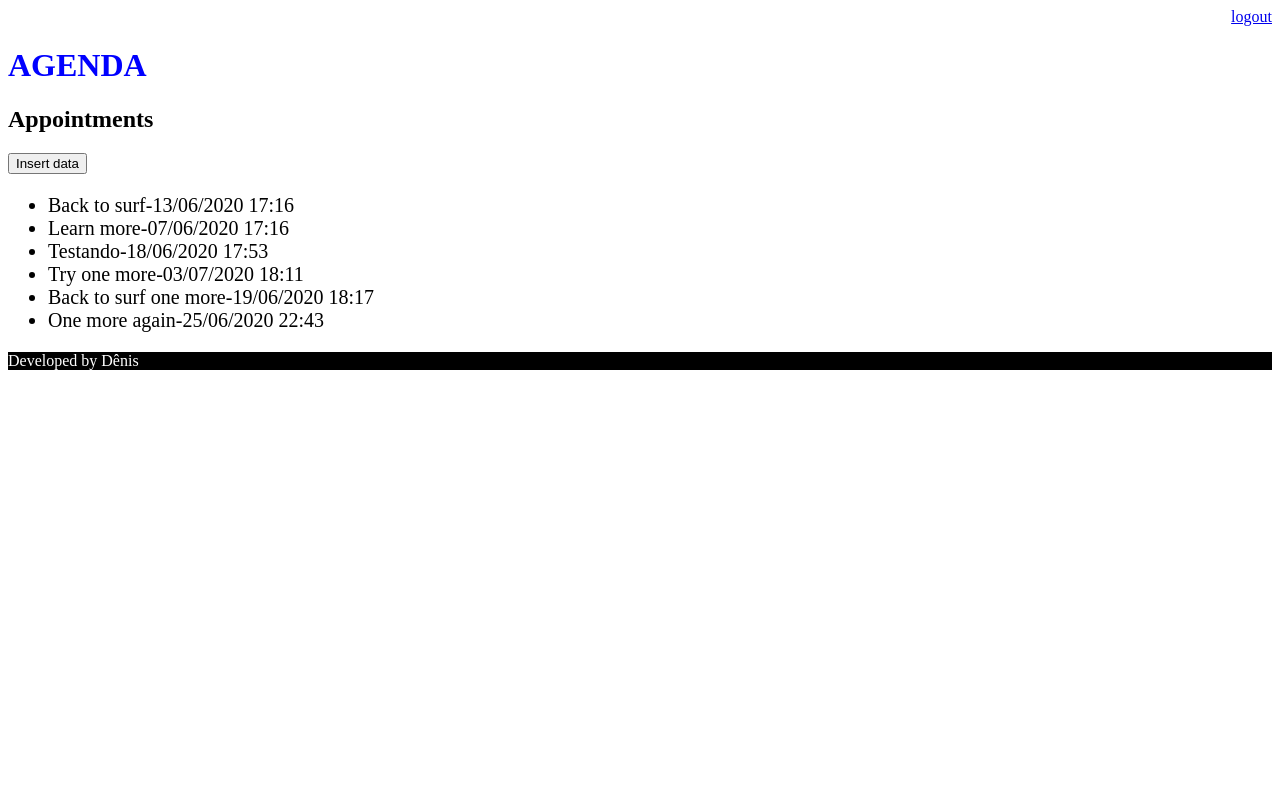
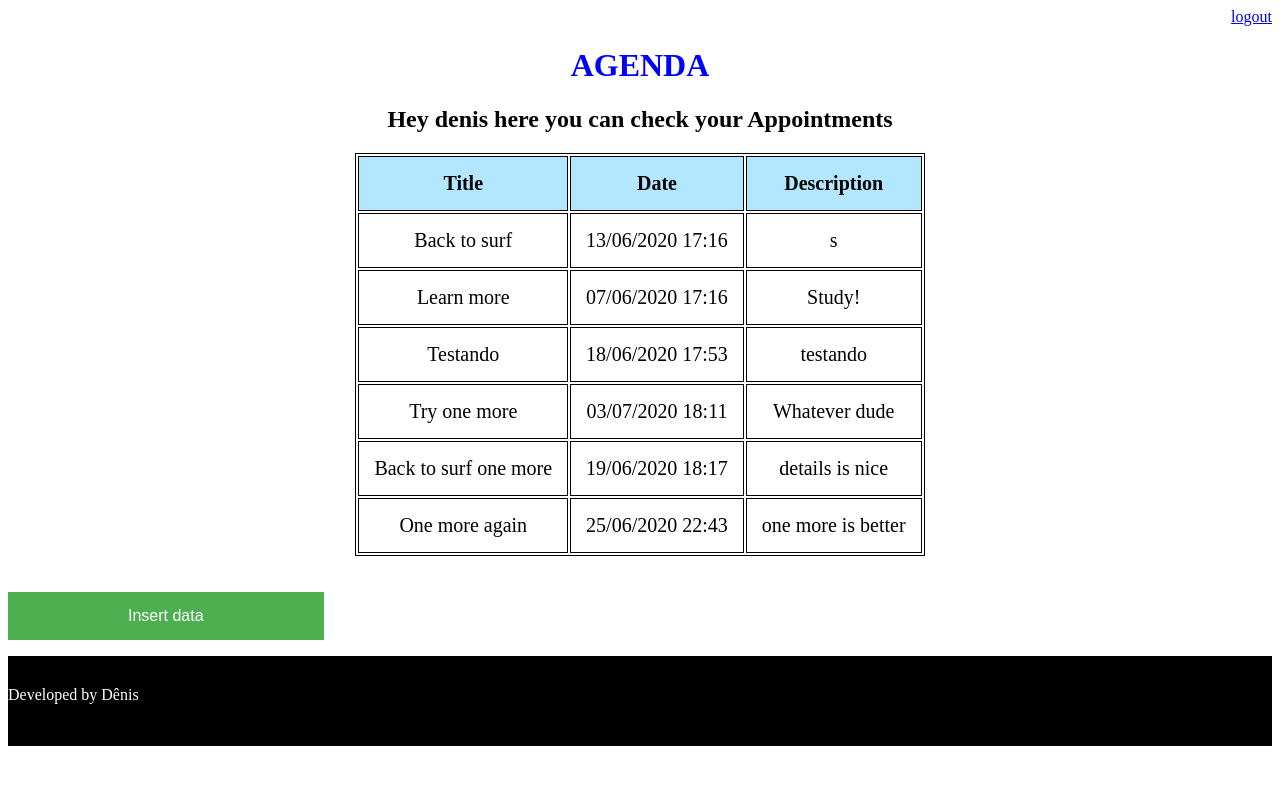
Before and after one commit to lldenisll/agenda, a Django app: page /agenda/ in a window 1280 px wide. Shown: the top 785 px of the page. Run offline with Django 3.2, Linux system fonts and the light colour scheme; a user stored in the database is signed in; data comes from the database, SQL or seed files in the repository; both versions use the stored data as it was after the commit.

Commit message:
adding styles

```diff
--- a/agenda/settings.py
+++ b/agenda/settings.py
@@ -27,7 +27,9 @@ DEBUG = True
 
 ALLOWED_HOSTS = []
 
-
+STATICFILES_DIRS=[
+"/Users/namorado/Desktop/Python/learn_python/agenda/static"
+]
 # Application definition
 
 INSTALLED_APPS = [
--- a/core/models.py
+++ b/core/models.py
@@ -17,3 +17,5 @@ class Event(models.Model): #this is a parameter
 
     def  get_data_events(self):
         return self.date_event.strftime('%d/%m/%Y  %H:%M')
+    def get_data_description(self):
+        return self.description
--- a/core/views.py
+++ b/core/views.py
@@ -31,7 +31,8 @@ def list_events(request):
     #event=Event.objects.all #take all, insted can use .get(id=1) or any id
     user=request.user
     event=Event.objects.filter(user=user)
-    data={'events':event}
+    description=Event.objects.filter(user=user)
+    data={'events':event, 'description': description}
     return render(request, 'agenda.html',data)
 
 @login_required(login_url='/login/') #when not found back to login
--- /dev/null
+++ b/static/css/main.css
@@ -0,0 +1,59 @@
+.try{
+  background-color: #b3e6ff;
+  color: white;
+  padding: 12px 20px;
+  border: none;
+  border-radius: 4px;
+  cursor: pointer;
+}
+
+th, td {
+  padding: 15px;
+  border: 1px solid black;
+}
+th{
+  background-color: #b3e6ff;
+
+}
+.table{
+  border: 1px solid black;
+  font-size:20px;
+  text-align:center;
+}
+
+.footer{
+background-color: black;
+padding-top:30px;
+height:60px;
+widht:100%;
+}
+
+.button {
+  transition-duration: 0.4s;
+  background-color: #4CAF50; /* Green */
+  border: none;
+  color: white;
+  padding: 15px 120px;
+  text-align: center;
+  text-decoration: none;
+  display: inline-block;
+  font-size: 16px;
+
+  }
+
+.button:hover {
+  background-color: #4CAF50; /* Green */
+  color: white;
+}
+
+.container{
+
+   display: flex;
+   flex-direction: row;
+   justify-content: center;
+   align-items: center
+}
+
+h2, h1{
+   text-align:center
+}
--- a/templates/agenda.html
+++ b/templates/agenda.html
@@ -1,12 +1,26 @@
     {%extends "model-page.html"%}
      {% block content %}
-    <h2>Appointments</h2>
-    <a href="event/">
-    <button type="button">Insert data</button>
+
+    <h2>Hey {{user}} here you can check your Appointments</h2>
+    <div class="container">
+        <table class="table">
+            <tr>
+                <th>Title</th>
+                <th>Date</th>
+                <th>Description</th>
+            </tr>
+            {% for event in events %}
+            <tr>
+                <td>{{event.title}}</td>
+                <td>{{event.get_data_events}}</td>
+                <td>{{event.get_data_description}}</td>
+            </tr>
+            {% endfor %}
+        </table>
+             </div>
+
+    <br><br>
+        <a href="event/">
+    <button class = "button" type="button">Insert data</button>
         </a>
-        <ul style="font-size: 20px">
-        {% for event in events %}
-            <li>{{event.title}}-{{event.get_data_events}}</li>
-        {% endfor %}
-        </ul>
     {% endblock %}
--- a/templates/event.html
+++ b/templates/event.html
@@ -3,7 +3,7 @@
 {%block content%}
 
 <h2> Event </h2>
-<form action="submit" method="POST">{% csrf_token %}
+<form class="try" action="submit" method="POST">{% csrf_token %}
     <label>Title</label>
     <br>
     <input type="text" name="title" size="27">
--- a/templates/login.html
+++ b/templates/login.html
@@ -3,6 +3,7 @@
 <head>
     <meta charset="UTF-8">
     <title>Agenda</title>
+
 </head>
 <body>
     <h1>Login</h1>
--- a/templates/model-footer.html
+++ b/templates/model-footer.html
@@ -1,3 +1,3 @@
 <div style="color:white">
-<p style="background:black"> Developed by Dênis</p>
+<p class="footer"> Developed by Dênis</p>
     </div>
--- a/templates/model-page.html
+++ b/templates/model-page.html
@@ -1,7 +1,11 @@
+{%load static%}
 <!DOCTYPE html>
+
 <html lang="en">
 <head>
     {% include "model-header.html" %}
+ <link rel="stylesheet" type="text/css"
+          href="{% static 'css/main.css' %}">
 </head>
 <body>
     {% block content %} {% endblock %}
```
Also changed, not shown: db.sqlite3.
